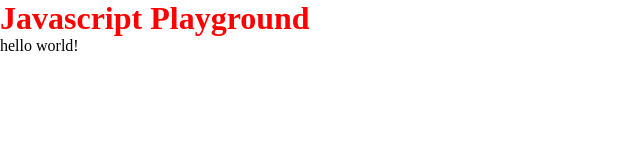
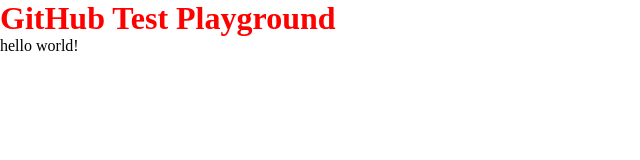
Before and after one commit to RubyOliver/githubplayground, a plain HTML site: page index.html in a window 1280 px wide. Shown: the whole page, without its empty margins (0-640 px from the left). Drawn offline with Linux system fonts and the light colour scheme.

Commit message:
GitHub Test Playground Commit

```diff
--- a/index.html
+++ b/index.html
@@ -2,11 +2,11 @@
 <html>
 <head>
 	<meta charset="utf-8">
-	<title>Javaascript Playground</title>
+	<title>GitHub Test Playground</title>
 	<link rel="stylesheet" type="text/css" href="style.css"> <!-- this is how you link to a CSS file in the same folder as this file -->
 </head>
 <body>
-	<h1>Javascript Playground</h1>
+	<h1>GitHub Test Playground</h1>
 	<script type="text/javascript" src="script.js"></script> <!-- this is how you link to a JS file in the same folder as this file -->
 </body>
 </html>
```
